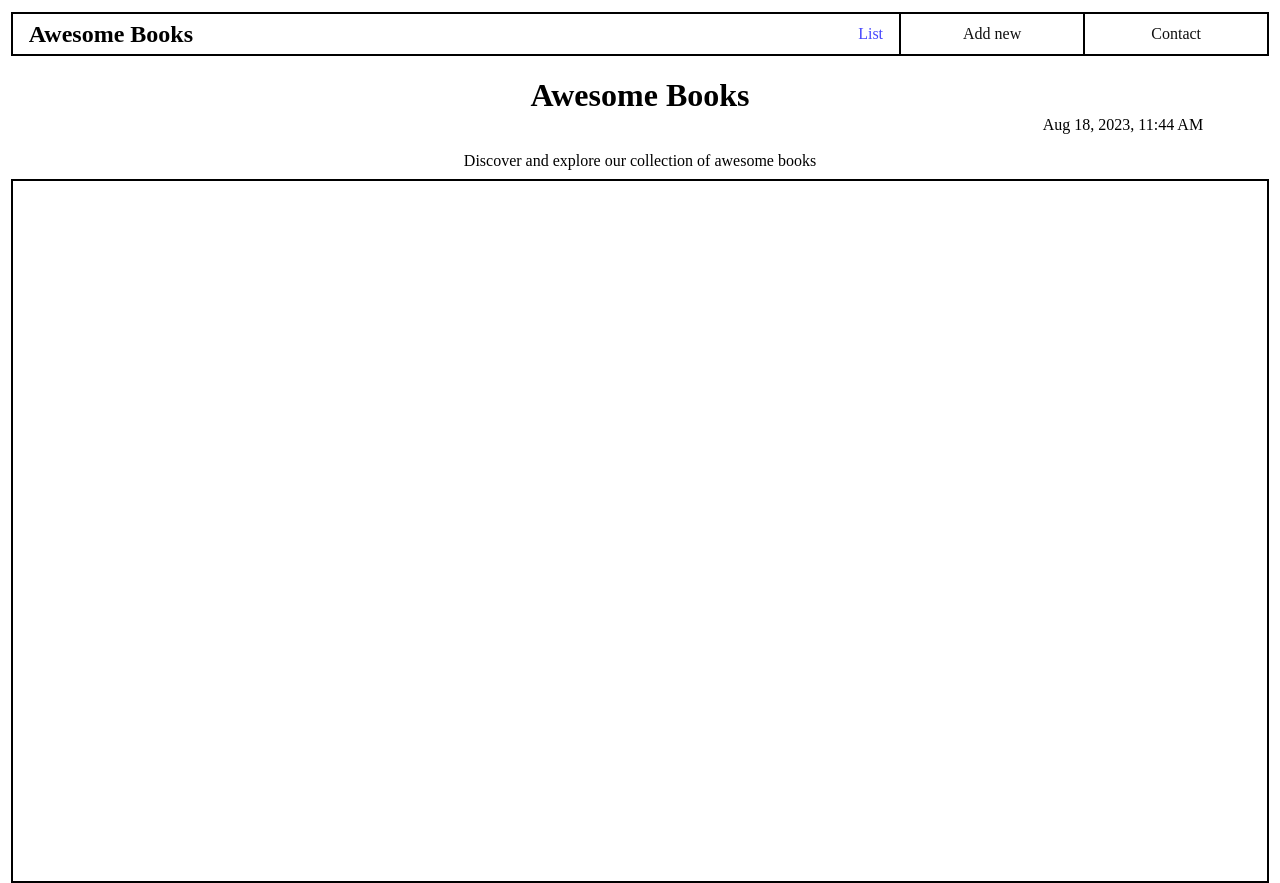
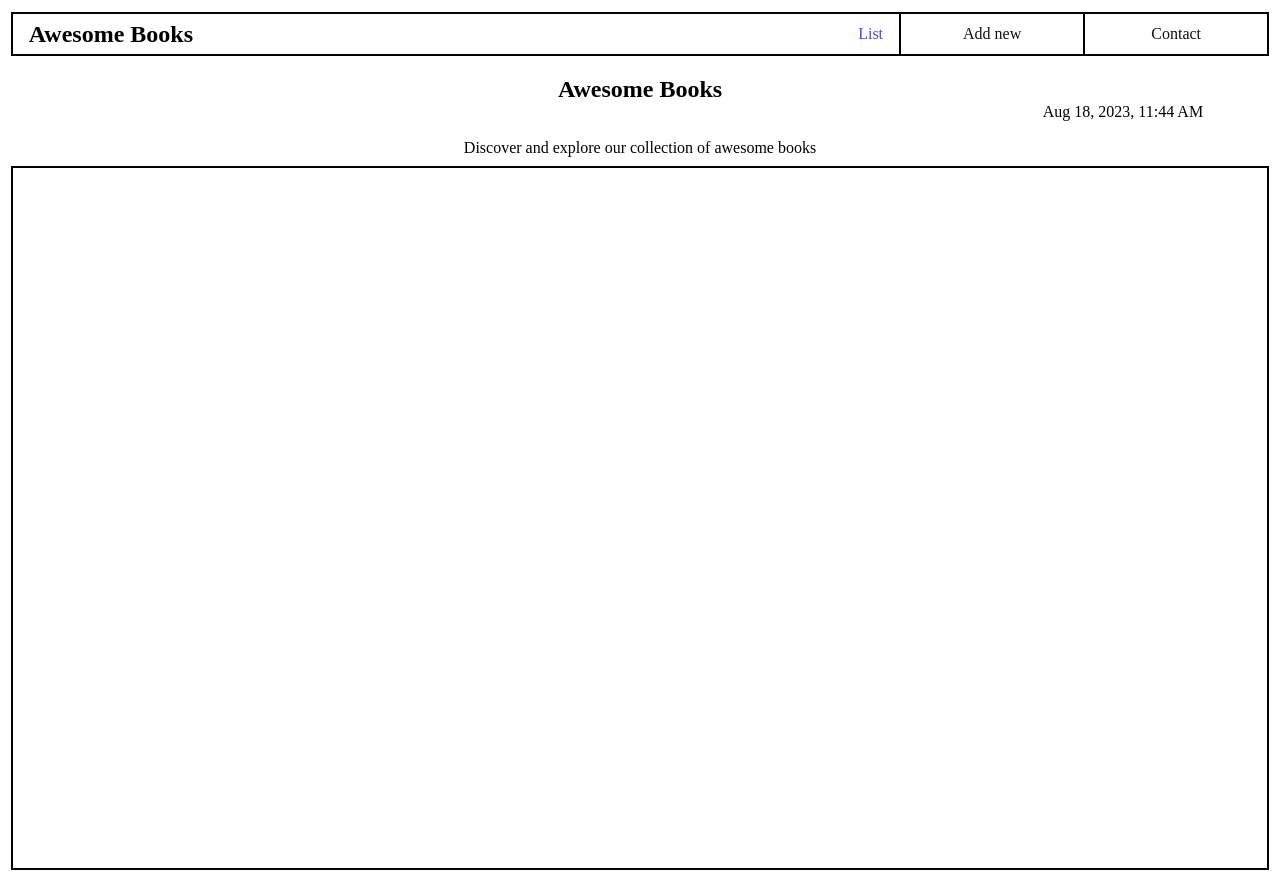
Before and after one commit to EngruugbeJimmy/Awesome-App_New, a website with bundled scripts: page index.html in a window 1280 px wide. Shown: the top 883 px of the page. Built offline with nearby package versions, Linux system fonts and the light colour scheme.

Commit message:
linters disable fix

```diff
--- a/index.html
+++ b/index.html
@@ -20,11 +20,11 @@
   </nav>
 
   <div class="container">
-    <h1 class="title-text">Awesome Books</h1>
+    <h2 class="title-text">Awesome Books</h2>
     <p class="page-intro">Discover and explore our collection of awesome books</p>
     <span class="date-time"></span>
     <div class="books-container">
-      <h2 class="section-title">All awesome books</h2>
+      <h3 class="section-title">All awesome books</h3>
     </div>
 
     <form class="add-book-container hide">
```
